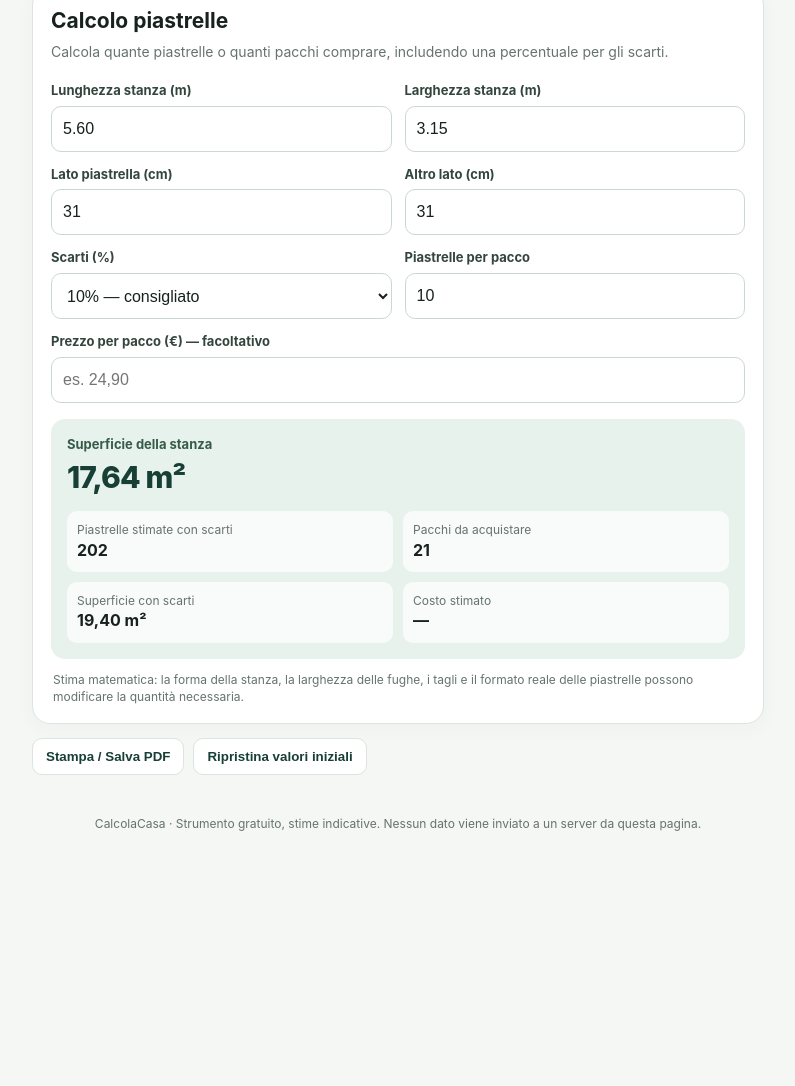
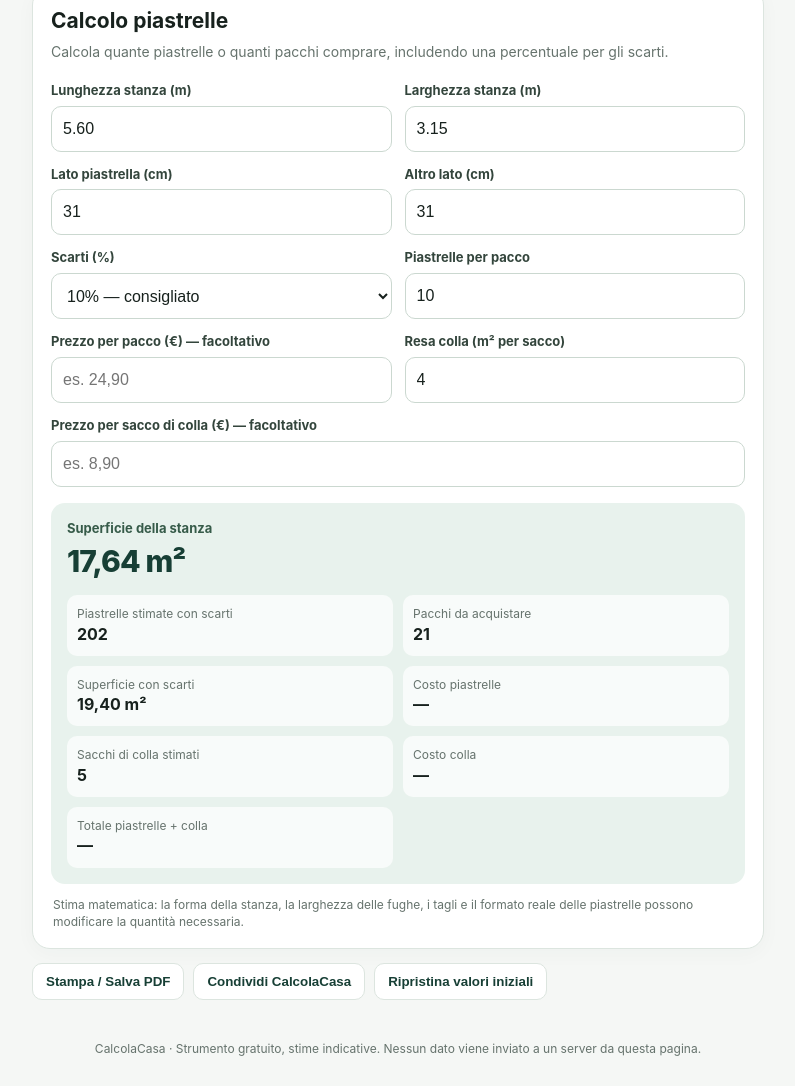
Before and after one commit to attila0088/calcolacasa, a plain HTML site: page index.html in a window 1280 px wide. Shown: the part 266-1352 px from the top of the page, without its empty margins (242-1037 px from the left). Before the commit the page ends 1127 px from the top, so only its background shows below. Drawn offline with Linux system fonts and the light colour scheme.

Commit message:
Add files via upload

```diff
--- a/index.html
+++ b/index.html
@@ -4,6 +4,8 @@
 <meta charset="utf-8">
 <meta name="viewport" content="width=device-width, initial-scale=1">
 <meta name="theme-color" content="#173f35">
+<meta name="description" content="Calcolatori gratuiti per piastrelle, pittura e materiali: stima quantità, pacchi e costi dei piccoli lavori in casa.">
+<meta name="robots" content="index,follow">
 <title>CalcolaCasa — calcolatori per lavori in casa</title>
 <style>
 :root{--green:#173f35;--mint:#e8f2ed;--ink:#17211d;--muted:#66736d;--line:#dce5df;--paper:#fff;--bg:#f5f7f5;--accent:#d4e9dc}
@@ -68,7 +70,9 @@ footer{padding:0 14px 28px;color:var(--muted);font-size:12px;text-align:center}
       <div class="field"><label for="tsw">Altro lato (cm)</label><input id="tsw" type="number" min="1" step="0.1" value="31"></div>
       <div class="field"><label for="waste">Scarti (%)</label><select id="waste"><option value="5">5% — posa semplice</option><option value="10" selected>10% — consigliato</option><option value="15">15% — tagli/posa diagonale</option></select></div>
       <div class="field"><label for="pack">Piastrelle per pacco</label><input id="pack" type="number" min="1" step="1" value="10"></div>
-      <div class="field full"><label for="tileprice">Prezzo per pacco (€) — facoltativo</label><input id="tileprice" type="number" min="0" step="0.01" placeholder="es. 24,90"></div>
+      <div class="field"><label for="tileprice">Prezzo per pacco (€) — facoltativo</label><input id="tileprice" type="number" min="0" step="0.01" placeholder="es. 24,90"></div>
+      <div class="field"><label for="adhcoverage">Resa colla (m² per sacco)</label><input id="adhcoverage" type="number" min="0.1" step="0.1" value="4"></div>
+      <div class="field full"><label for="adhprice">Prezzo per sacco di colla (€) — facoltativo</label><input id="adhprice" type="number" min="0" step="0.01" placeholder="es. 8,90"></div>
     </div>
     <div class="result" aria-live="polite">
       <div class="label">Superficie della stanza</div><div class="big" id="tileArea">17,64 m²</div>
@@ -76,7 +80,10 @@ footer{padding:0 14px 28px;color:var(--muted);font-size:12px;text-align:center}
         <div class="detail"><span>Piastrelle stimate con scarti</span><strong id="tileCount">207</strong></div>
         <div class="detail"><span>Pacchi da acquistare</span><strong id="tilePacks">21</strong></div>
         <div class="detail"><span>Superficie con scarti</span><strong id="tileWasteArea">19,40 m²</strong></div>
-        <div class="detail"><span>Costo stimato</span><strong id="tileCost">—</strong></div>
+        <div class="detail"><span>Costo piastrelle</span><strong id="tileCost">—</strong></div>
+        <div class="detail"><span>Sacchi di colla stimati</span><strong id="adhBags">5</strong></div>
+        <div class="detail"><span>Costo colla</span><strong id="adhCost">—</strong></div>
+        <div class="detail"><span>Totale piastrelle + colla</span><strong id="tileGrandCost">—</strong></div>
       </div>
     </div>
     <p class="note">Stima matematica: la forma della stanza, la larghezza delle fughe, i tagli e il formato reale delle piastrelle possono modificare la quantità necessaria.</p>
@@ -129,6 +136,7 @@ footer{padding:0 14px 28px;color:var(--muted);font-size:12px;text-align:center}
 
   <div class="actions">
     <button class="secondary" id="printBtn">Stampa / Salva PDF</button>
+    <button class="secondary" id="shareBtn">Condividi CalcolaCasa</button>
     <button class="secondary" id="resetBtn">Ripristina valori iniziali</button>
   </div>
 </main>
@@ -138,14 +146,19 @@ const fmt=(n,d=2)=>Number.isFinite(n)?n.toLocaleString('it-IT',{minimumFractionD
 const val=id=>Math.max(0,Number(document.getElementById(id).value)||0);
 function calcTiles(){
  const l=val('tl'),w=val('tw'),sl=val('tsl')/100,sw=val('tsw')/100,sc=val('waste')/100,pack=Math.max(1,Math.floor(val('pack'))),price=document.getElementById('tileprice').value;
- const area=l*w, tileArea=sl*sw;
+ const area=l*w, tileArea=sl*sw, adhesiveCoverage=Math.max(.1,val('adhcoverage')), adhesivePrice=document.getElementById('adhprice').value;
  const count=tileArea>0?Math.ceil(area*(1+sc)/tileArea):0;
- const packs=Math.ceil(count/pack);
+ const packs=Math.ceil(count/pack), bags=Math.ceil(area*(1+sc)/adhesiveCoverage);
  document.getElementById('tileArea').textContent=fmt(area)+' m²';
  document.getElementById('tileCount').textContent=count.toLocaleString('it-IT');
  document.getElementById('tilePacks').textContent=packs.toLocaleString('it-IT');
  document.getElementById('tileWasteArea').textContent=fmt(area*(1+sc))+' m²';
- document.getElementById('tileCost').textContent=price.trim()===''?'—':fmt(packs*Math.max(0,Number(price)||0))+' €';
+ const tileCost=price.trim()===''?null:packs*Math.max(0,Number(price)||0);
+ const glueCost=adhesivePrice.trim()===''?null:bags*Math.max(0,Number(adhesivePrice)||0);
+ document.getElementById('tileCost').textContent=tileCost===null?'—':fmt(tileCost)+' €';
+ document.getElementById('adhBags').textContent=bags.toLocaleString('it-IT');
+ document.getElementById('adhCost').textContent=glueCost===null?'—':fmt(glueCost)+' €';
+ document.getElementById('tileGrandCost').textContent=tileCost===null&&glueCost===null?'—':fmt((tileCost||0)+(glueCost||0))+' €';
 }
 function calcPaint(){
  const l=val('pl'),w=val('pw'),h=val('ph'),open=val('popen'),cover=Math.max(.1,val('pcover')),hands=val('phands'),price=document.getElementById('pprice').value;
@@ -169,8 +182,9 @@ document.querySelectorAll('.tab').forEach(btn=>btn.addEventListener('click',()=>
  document.querySelectorAll('main section.panel').forEach(p=>p.classList.toggle('hidden',p.id!==btn.dataset.tab));
 }));
 document.getElementById('printBtn').addEventListener('click',()=>window.print());
+document.getElementById('shareBtn').addEventListener('click',async()=>{const data={title:'CalcolaCasa',text:'Calcola gratuitamente piastrelle, pittura e costi dei materiali.',url:window.location.href};try{if(navigator.share){await navigator.share(data)}else if(navigator.clipboard){await navigator.clipboard.writeText(data.url);alert('Link copiato: '+data.url)}else{prompt('Copia questo link:',data.url)}}catch(e){if(e.name!=='AbortError')alert('Puoi copiare il link dalla barra degli indirizzi.')}});
 document.getElementById('resetBtn').addEventListener('click',()=>{
- document.querySelectorAll('input').forEach(el=>{if(el.id==='tl')el.value='5.60';else if(el.id==='tw')el.value='3.15';else if(el.id==='tsl'||el.id==='tsw')el.value='31';else if(el.id==='pack')el.value='10';else if(el.id==='pl')el.value='5';else if(el.id==='pw')el.value='4';else if(el.id==='ph')el.value='2.7';else if(el.id==='popen')el.value='3';else if(el.id==='pcover')el.value='10';else if(el.id==='b1')el.value='90';else if(el.id==='b2')el.value='25';else if(['b3','b4','bextra'].includes(el.id))el.value='0';else el.value=''});
+ document.querySelectorAll('input').forEach(el=>{if(el.id==='tl')el.value='5.60';else if(el.id==='tw')el.value='3.15';else if(el.id==='tsl'||el.id==='tsw')el.value='31';else if(el.id==='pack')el.value='10';else if(el.id==='adhcoverage')el.value='4';else if(el.id==='pl')el.value='5';else if(el.id==='pw')el.value='4';else if(el.id==='ph')el.value='2.7';else if(el.id==='popen')el.value='3';else if(el.id==='pcover')el.value='10';else if(el.id==='b1')el.value='90';else if(el.id==='adhprice')el.value='';else if(el.id==='b2')el.value='25';else if(['b3','b4','bextra'].includes(el.id))el.value='0';else el.value=''});
  document.getElementById('waste').value='10';document.getElementById('phands').value='2';document.getElementById('bcont').value='10';recalc();
 });
 recalc();
```
